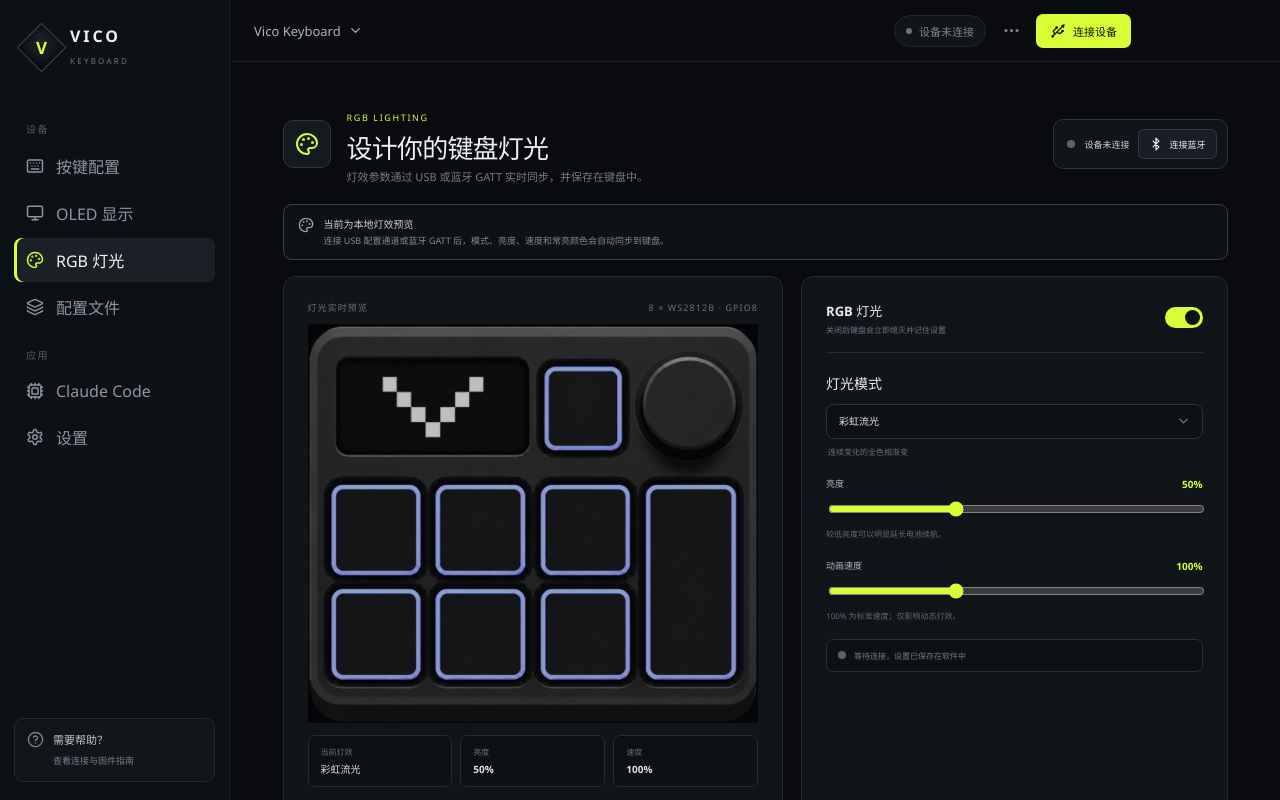
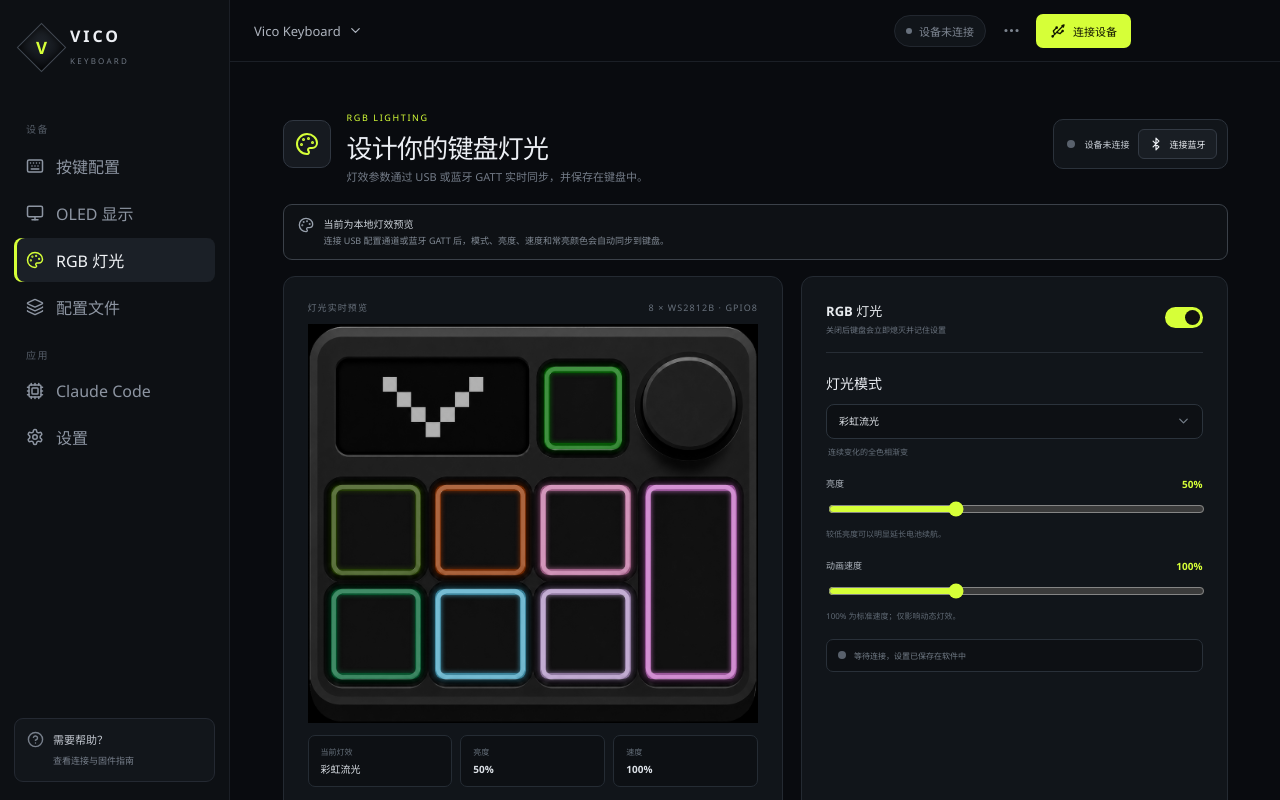
Before and after one commit to Apezer/vico-deck, a React (Vite) app: page / in a window 1280 px wide. Both pictures are taken after a click on the button "RGB 灯光". Built offline with nearby package versions, Linux system fonts and the light colour scheme.

Commit message:
修复 RGB 独立灯珠实时预览

```diff
--- a/src/App.jsx
+++ b/src/App.jsx
@@ -395,13 +395,15 @@
   const bleConnected = bleStatus?.state === "connected";
   const connected = usbConnected || bleConnected;
   const effect = RGB_EFFECTS.find((item) => item.id === settings.effect) || RGB_EFFECTS[0];
+  const previewDurationSeconds = Math.max(.35, 2.6 * 100 / settings.speed);
   const previewStyle = {
     "--rgb-brightness":settings.enabled ? Math.max(.25, settings.brightness / 100) : 0,
-    "--rgb-speed":`${Math.max(.35, 2.6 * 100 / settings.speed)}s`,
+    "--rgb-speed":`${previewDurationSeconds}s`,
     "--rgb-fire-speed":`${Math.max(.12, .9 * 100 / settings.speed)}s`,
     "--rgb-solid-speed":`${Math.max(1.5, 6.2 * 100 / settings.speed)}s`,
     "--rgb-rainbow-breathe-speed":`${Math.max(2.1, 15.6 * 100 / settings.speed)}s`,
-    "--rgb-custom-hue":`${colorHueOffset(settings.color)}deg`
+    "--rgb-custom-hue":`${colorHueOffset(settings.color)}deg`,
+    "--rgb-custom-color":settings.color || "#D6FF38"
   };
   const set = (patch) => updateSettings({ ...settings, ...patch });
 
@@ -425,6 +427,17 @@
         <div className="card-label"><span>灯光实时预览</span><span>8 × WS2812B · GPIO8</span></div>
         <div className={`rgb-product-preview effect-${effect.className} ${settings.enabled ? "enabled" : "disabled"}`} style={previewStyle}>
           <img src="/rgb-keyboard-layout.png" alt="Vico Keyboard RGB 灯光布局：OLED、八个按键与无灯光旋钮"/>
+          <span className="rgb-led-layer" aria-hidden="true">
+            {Array.from({ length:8 }, (_, index) => <i
+              className={`rgb-led rgb-led-key-${index + 1}`}
+              key={index}
+              style={{
+                "--led-index":index,
+                "--led-delay":`${-(previewDurationSeconds * index / 8)}s`,
+                "--fire-delay":`${-(index * .11)}s`
+              }}
+            />)}
+          </span>
         </div>
         <div className="rgb-preview-meta"><div><span>当前灯效</span><b>{effect.name}</b></div><div><span>亮度</span><b>{settings.enabled ? `${settings.brightness}%` : "OFF"}</b></div><div><span>速度</span><b>{settings.effect === 6 ? "—" : `${settings.speed}%`}</b></div></div>
       </div>
--- a/src/styles.css
+++ b/src/styles.css
@@ -187,21 +187,32 @@
 .rgb-layout { display:grid;grid-template-columns:1.08fr .92fr;gap:18px; }
 .rgb-preview-card,.rgb-settings-card { background:#11151a;border:1px solid #242a32;border-radius:12px;padding:24px; }
 .rgb-product-preview { width:100%;height:auto;aspect-ratio:1155/1025;margin:10px auto 12px;display:grid;place-items:center;overflow:hidden;background:transparent;position:relative; }
-.rgb-product-preview img { width:100%;height:100%;display:block;object-fit:contain;opacity:calc(.48 + var(--rgb-brightness) * .52);transition:opacity .2s,filter .2s; }
-.rgb-product-preview.disabled img { opacity:.28;filter:grayscale(1) brightness(.48); }
-.rgb-product-preview.effect-rainbow.enabled img,.rgb-product-preview.effect-solid.enabled img { animation:rgb-image-hue var(--rgb-solid-speed) linear infinite; }
-.rgb-product-preview.effect-static.enabled img { animation:none;filter:hue-rotate(var(--rgb-custom-hue)); }
-.rgb-product-preview.effect-breathing.enabled img { animation:rgb-image-breathe var(--rgb-speed) ease-in-out infinite; }
-.rgb-product-preview.effect-rainbow-breathing.enabled img { animation:rgb-image-rainbow-breathe var(--rgb-rainbow-breathe-speed) linear infinite; }
-.rgb-product-preview.effect-comet.enabled img { animation:rgb-image-comet var(--rgb-speed) ease-in-out infinite; }
-.rgb-product-preview.effect-wipe.enabled img { animation:rgb-image-wipe var(--rgb-speed) steps(4) infinite; }
-.rgb-product-preview.effect-fire.enabled img { animation:rgb-image-fire var(--rgb-fire-speed) steps(2) infinite;filter:hue-rotate(-58deg) saturate(1.6); }
-@keyframes rgb-image-hue { to{filter:hue-rotate(360deg)} }
-@keyframes rgb-image-breathe { 0%,100%{opacity:calc(.25 + var(--rgb-brightness) * .3);filter:hue-rotate(var(--rgb-custom-hue)) saturate(.8)}50%{opacity:calc(.5 + var(--rgb-brightness) * .5);filter:hue-rotate(var(--rgb-custom-hue)) saturate(1.35)} }
-@keyframes rgb-image-rainbow-breathe { 0%,16.66%,33.33%,50%,66.66%,83.33%,100%{opacity:calc(.25 + var(--rgb-brightness) * .3)}8.33%,25%,41.66%,58.33%,75%,91.66%{opacity:calc(.5 + var(--rgb-brightness) * .5)}100%{filter:hue-rotate(360deg)} }
-@keyframes rgb-image-comet { 0%,100%{filter:hue-rotate(0deg) brightness(.72)}50%{filter:hue-rotate(95deg) brightness(1.15)} }
-@keyframes rgb-image-wipe { 0%{filter:hue-rotate(0deg)}50%{filter:hue-rotate(120deg)}100%{filter:hue-rotate(240deg)} }
-@keyframes rgb-image-fire { 0%{opacity:calc(.45 + var(--rgb-brightness) * .35)}100%{opacity:calc(.6 + var(--rgb-brightness) * .4)} }
+.rgb-product-preview img { width:100%;height:100%;display:block;object-fit:contain;filter:grayscale(1) brightness(.7);transition:filter .2s;position:relative;z-index:0; }
+.rgb-product-preview.disabled img { filter:grayscale(1) brightness(.48); }
+.rgb-led-layer { position:absolute;inset:0;z-index:1;pointer-events:none; }
+.rgb-led { --led-color:#d6ff38;position:absolute;display:block;box-sizing:border-box;border:clamp(3px,.52vw,6px) solid currentColor;border-radius:9%;color:var(--led-color);opacity:calc(.16 + var(--rgb-brightness) * .84);box-shadow:0 0 7px currentColor,inset 0 0 5px currentColor;will-change:opacity,filter; }
+.rgb-product-preview.disabled .rgb-led-layer { opacity:0; }
+.rgb-led-key-1 { left:5.2%;top:66.5%;width:20%;height:22.5%; }
+.rgb-led-key-2 { left:28.4%;top:66.5%;width:20%;height:22.5%; }
+.rgb-led-key-3 { left:51.7%;top:66.5%;width:20%;height:22.5%; }
+.rgb-led-key-4 { left:75%;top:40.3%;width:20.4%;height:48.7%;border-radius:6%; }
+.rgb-led-key-5 { left:51.7%;top:40.3%;width:20%;height:22.5%; }
+.rgb-led-key-6 { left:28.4%;top:40.3%;width:20%;height:22.5%; }
+.rgb-led-key-7 { left:5.2%;top:40.3%;width:20%;height:22.5%; }
+.rgb-led-key-8 { left:52.55%;top:10.8%;width:17.3%;height:20.6%; }
+.rgb-product-preview.effect-static .rgb-led,.rgb-product-preview.effect-breathing .rgb-led { --led-color:var(--rgb-custom-color); }
+.rgb-product-preview.effect-rainbow .rgb-led { --led-color:hsl(calc(var(--led-index) * 45deg),100%,55%);animation:rgb-led-hue var(--rgb-solid-speed) linear infinite; }
+.rgb-product-preview.effect-breathing .rgb-led { animation:rgb-led-breathe var(--rgb-speed) ease-in-out infinite; }
+.rgb-product-preview.effect-rainbow-breathing .rgb-led { --led-color:#ff365f;animation:rgb-led-breathe var(--rgb-speed) ease-in-out infinite,rgb-led-hue var(--rgb-rainbow-breathe-speed) steps(6,end) infinite; }
+.rgb-product-preview.effect-comet .rgb-led { --led-color:#56dcff;animation:rgb-led-comet var(--rgb-speed) linear infinite;animation-delay:var(--led-delay); }
+.rgb-product-preview.effect-wipe .rgb-led { --led-color:#d6ff38;animation:rgb-led-wipe var(--rgb-speed) linear infinite;animation-delay:var(--led-delay); }
+.rgb-product-preview.effect-fire .rgb-led { --led-color:hsl(calc(5deg + var(--led-index) * 5deg),100%,52%);animation:rgb-led-fire var(--rgb-fire-speed) steps(2,end) infinite;animation-delay:var(--fire-delay); }
+.rgb-product-preview.effect-solid .rgb-led { --led-color:#24d9ff;animation:rgb-led-hue var(--rgb-solid-speed) linear infinite; }
+@keyframes rgb-led-hue { to{filter:hue-rotate(360deg)} }
+@keyframes rgb-led-breathe { 0%,100%{opacity:calc(.03 + var(--rgb-brightness) * .08)}50%{opacity:calc(.2 + var(--rgb-brightness) * .8)} }
+@keyframes rgb-led-comet { 0%{opacity:calc(.25 + var(--rgb-brightness) * .75)}15%{opacity:calc(.12 + var(--rgb-brightness) * .48)}45%{opacity:calc(.04 + var(--rgb-brightness) * .16)}100%{opacity:.04} }
+@keyframes rgb-led-wipe { 0%,13%{opacity:calc(.2 + var(--rgb-brightness) * .8)}14%,100%{opacity:.06} }
+@keyframes rgb-led-fire { 0%{opacity:calc(.15 + var(--rgb-brightness) * .35);filter:brightness(.72)}100%{opacity:calc(.25 + var(--rgb-brightness) * .75);filter:brightness(1.18)} }
 .rgb-preview-meta { display:grid;grid-template-columns:repeat(3,1fr);gap:8px; }
 .rgb-preview-meta div { display:grid;gap:4px;padding:10px 12px;border:1px solid #252c34;border-radius:7px;background:#0d1014; }
 .rgb-preview-meta span { color:#66707b;font-size:8px; }
```
Also changed, not shown: 1 other file (tests, documents, lock files or other folders).
